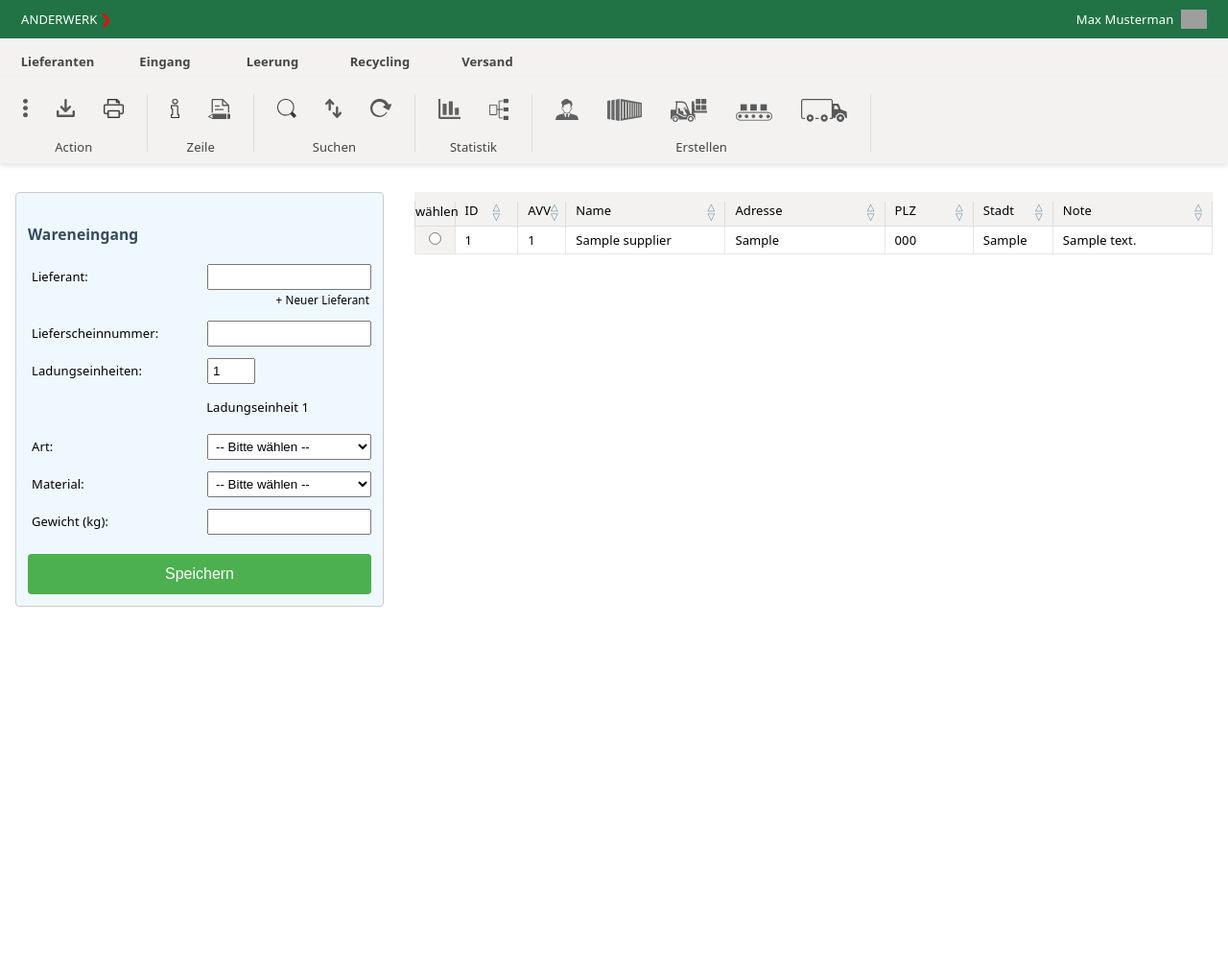
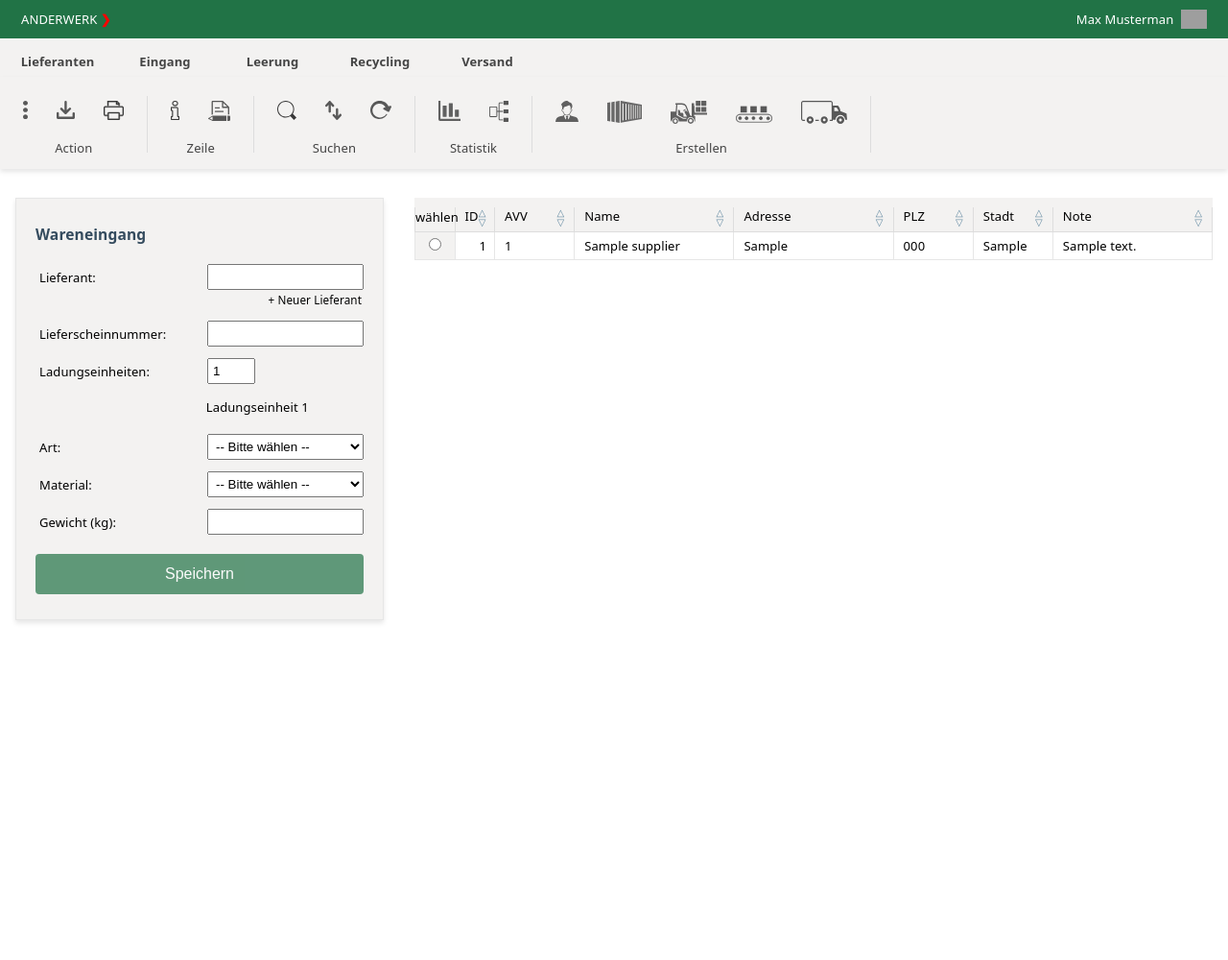
Before and after one commit to mivinkler/recycling, a Django app: page /warenwirtschaft/delivery/create/ in a window 1280 px wide. Shown: the whole page at 96% size. After the commit the page ends 649 px from the top, so only its background shows below. Run offline with Django 5.2, Linux system fonts and the light colour scheme; tables that the repository leaves empty hold one stand-in row (values such as "Sample post"); grey boxes are pictures that could not be loaded.

Commit message:
unload-list design update

```diff
--- a/warenwirtschaft/static/css/styles.css
+++ b/warenwirtschaft/static/css/styles.css
@@ -9,10 +9,9 @@ body {
   font-family: "Noto Sans", sans-serif;
   font-size: 13px;
   letter-spacing: 0.1px;
-}
-
-main {
-  height: 100vh;
+  overflow-x: hidden;
+  width: 100%;
+  height: 100%;
 }
 
 a {
@@ -41,7 +40,7 @@ a {
   font-weight: bold;
   font-size: 1.2em;
   color: #344b5e;
-  margin: 20px 0;
+  margin-bottom: 20px;
 }
 
 /* ========== delivery ======== */
@@ -62,10 +61,10 @@ a {
 
 .delivery-form-wrapper {
   height: min-content;
-  padding: 12px;
-  background-color: aliceblue;
-  border: 1px solid #ccc;
-  border-radius: 4px;
+  padding: 26px 20px;
+  background-color: #f3f2f1;;
+  border: 1px solid #e6e6e6;
+  box-shadow: 0 3px 5px rgba(0, 0, 0, 0.1);
 }
 
 .delivery-form-wrapper summary {
@@ -107,7 +106,8 @@ select {
 .record-btn {
   width: 100%;
   padding: 12px;
-  background-color: #4CAF50;
+  background-color: #217346;
+  opacity: 0.7;
   color: white;
   border: none;
   border-radius: 4px;
--- a/warenwirtschaft/static/css/table.css
+++ b/warenwirtschaft/static/css/table.css
@@ -25,6 +25,17 @@ th {
 td {
   border: 1px solid var(--color-gray-200);
   padding: 5px 10px;
+}
+
+/* ============ Utility CSS =============*/
+
+.flex {
+  display: flex;
+  align-items: center;
+}
+
+.text-center {
+  text-align: center;
 }
 
 /* ============ table-header =============*/
@@ -89,8 +100,8 @@ td {
 .navi-icons {
   display: flex;
   position: relative;
-  height: 90px;
-  padding: 18px 0 12px 0;
+  height: 96px;
+  padding: 20px 0 17px 0;
   background-color: var(--color-gray-100);
   box-shadow: 0 3px 5px rgba(0, 0, 0, 0.1);
   position: relative;
@@ -220,27 +231,22 @@ td {
 }
 .tbody-input-hidden {display: none;}
 .tbody-id {
-  width: 50px;
+  width: 36px;
   text-align: right;
   color: #000;
   background-color: var(--color-gray-100);
   padding-right: 8px;
-
 }
-.tbody-avv {width: 6%;}
+.tbody-id-simple {width: 5%; text-align: right; padding-right: 8px;}
+.tbody-avv {width: 10%;}
 .tbody-name {width: 20%;}
 .tbody-street {width: 20%}
 .tbody-postal {width: 70px;}
 .tbody-city {width: 10%;}
 .tbody-phone {width: 120px;}
 .tbody-email {width: 20%;}
-
 .tbody-note {width: 20%;}
-.tbody-note p {
-  white-space: nowrap;
-  text-overflow: ellipsis;
-  overflow: hidden;
-}
+.tbody-note p {white-space: nowrap; text-overflow: ellipsis; overflow: hidden;}
 .tbody-delivery-receipt {width: 10%;}
 .tbody-data {width: 100px; text-align: center;}
 .tbody-weight {width: 100px; text-align: right; padding-right: 8px;}
@@ -248,6 +254,8 @@ td {
 .tbody-delivery-type {width: 10%;}
 .tbody-material {width: 10%;}
 .tbody-status {width: 100px;}
+.tbody-delivery-type {width: 10%;}
+.tbody-purpose {width: 10%;}
 
 
 /* ====== Pagination ====== */
--- a/warenwirtschaft/templates/components/top_navi.html
+++ b/warenwirtschaft/templates/components/top_navi.html
@@ -62,7 +62,6 @@
             </div>
             <a href="{% url 'suppliers_list' %}" title="Reset">
                 <img src="{% static 'icons/reset-icon.svg' %}">
-
             </a>
         </div>
         <p class="icons-title">Suchen</p>
@@ -70,10 +69,10 @@
 
     <div>
         <div class="navi-icon">
-            <a href="#" title="suchen">
+            <a href="#">
                 <img src="{% static 'icons/statistic-icon.svg' %}">
             </a>
-            <a href="#" title="suchen">
+            <a href="#">
                 <img src="{% static 'icons/diagram-icon.svg' %}">
             </a>
         </div>
--- a/warenwirtschaft/templates/delivery/delivery_create.html
+++ b/warenwirtschaft/templates/delivery/delivery_create.html
@@ -109,7 +109,7 @@
       <thead>
         <tr class="thead-title">
           <th class="tbody-input">wählen</th>
-          <th class="tbody-id">{% sort "ID" "supplier__id" request.GET.sort %}</th>
+          <th class="tbody-id-simple">{% sort "ID" "supplier__id" request.GET.sort %}</th>
           <th class="tbody-avv">{% sort "AVV" "supplier__avv_number" request.GET.sort %}</th>
           <th class="tbody-name">{% sort "Name" "supplier__name" request.GET.sort %}</th>
           <th class="tbody-street">{% sort "Adresse" "supplier__street" request.GET.sort %}</th>
@@ -125,7 +125,7 @@
           <td class="tbody-input">
             <input type="radio" name="delivery_unit" value="{{ item.id }}" data-supplier="{{ item.supplier }}">
           </td>
-          <td class="">{{ item.supplier.id }}</td>
+          <td class="tbody-id-simple">{{ item.supplier.id }}</td>
           <td class="tbody-avv">{{ item.supplier.avv_number }}</td>
           <td class="tbody-name">{{ item.supplier.name }}</td>
           <td class="tbody-street">{{ item.supplier.street }}</td>
--- a/warenwirtschaft/views/delivery/delivery_units_list_view.py
+++ b/warenwirtschaft/views/delivery/delivery_units_list_view.py
@@ -9,7 +9,7 @@ class DeliveryUnitsListView(ListView):
     model = DeliveryUnit
     template_name = "delivery/delivery_units_list.html"
     context_object_name = "delivery_units"
-    paginate_by = 20
+    paginate_by = 22
 
     active_fields = [
         "id",
--- a/warenwirtschaft/views/supplier/supplier_list_view.py
+++ b/warenwirtschaft/views/supplier/supplier_list_view.py
@@ -9,7 +9,7 @@ class SupplierListView(ListView):
     model = Supplier
     template_name = "supplier/supplier_list.html"
     context_object_name = "suppliers"
-    paginate_by = 20
+    paginate_by = 22
 
     active_fields = [
         ("id", "ID"),
--- a/warenwirtschaft/views/unload/unload_list_view.py
+++ b/warenwirtschaft/views/unload/unload_list_view.py
@@ -8,7 +8,7 @@ class UnloadsListView(ListView):
     model = Unload
     template_name = "unload/unload_list.html"
     context_object_name = "unloads"
-    paginate_by = 20
+    paginate_by = 22
 
     active_fields = [
         "id",
```
Also changed, not shown: warenwirtschaft/static/js/duplicate-selected-item.js (+5 -5 lines), warenwirtschaft/templates/unload/unload_create.html (+22 -31 lines), warenwirtschaft/templates/unload/unload_list.html (+9 -9 lines).
